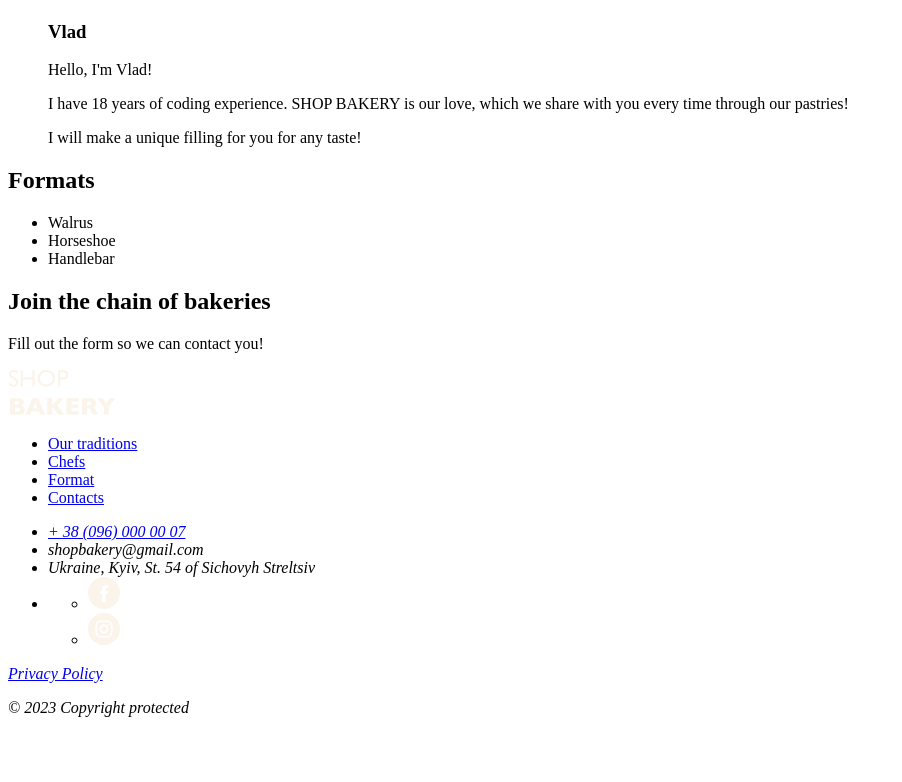
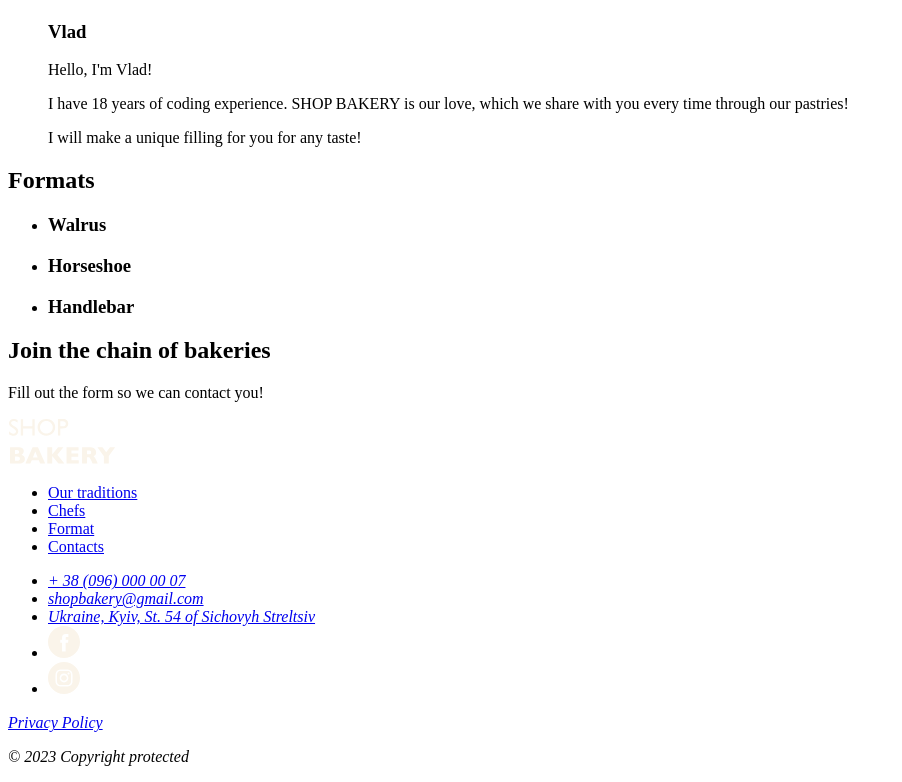
Before and after one commit to Atom-619k/P031, a plain HTML site: page index.html in a window 1280 px wide. Shown: the part 2546-3328 px from the top of the page, without its empty margins (0-902 px from the left). Before the commit the page ends 3279 px from the top, so only its background shows below. Drawn offline with Linux system fonts and the light colour scheme.

Commit message:
Change address list at the footer

```diff
--- a/index.html
+++ b/index.html
@@ -9,7 +9,7 @@
   <body>
     <header>
       <nav>
-        <a href="#">
+        <a href="/">
           <img src="./images/logo-shop-bakery.svg" alt="Shop bakery logo" />
         </a>
         <ul>
@@ -84,13 +84,13 @@
         <h2>Formats</h2>
         <ul>
           <li>
-            <article>Walrus</article>
+            <article><h3>Walrus</h3></article>
           </li>
           <li>
-            <article>Horseshoe</article>
+            <article><h3>Horseshoe</h3></article>
           </li>
           <li>
-            <article>Handlebar</article>
+            <article><h3>Handlebar</h3></article>
           </li>
         </ul>
       </section>
@@ -101,7 +101,7 @@
     </main>
     <footer>
       <nav>
-        <a href="#">
+        <a href="/">
           <img src="./images/logo-shop-bakery.svg" alt="Shop bakery logo" />
         </a>
         <ul>
@@ -113,19 +113,17 @@
       </nav>
       <address>
         <ul>
-          <li><a href="tel:+380960000007">+ 38 (096) 000 00 07</a></li>
           <li>
-            <a href="mailto:shopbakery@gmail.com"></a>shopbakery@gmail.com
+            <a href="tel:+380960000007"> + 38 (096) 000 00 07 </a>
           </li>
           <li>
-            <a
-              href="https://maps.app.goo.gl/kPWrN2uKC9tPQZvKA"
-              target="_blank"
-            ></a
-            >Ukraine, Kyiv, St. 54 of Sichovyh Streltsiv
+            <a href="mailto:shopbakery@gmail.com">shopbakery@gmail.com</a>
           </li>
           <li>
-            <ul>
+            <a href="https://maps.app.goo.gl/kPWrN2uKC9tPQZvKA" target="_blank">
+              Ukraine, Kyiv, St. 54 of Sichovyh Streltsiv
+            </a>
+          </li>
           <li>
             <a href="#" targer="_blank">
               <img
@@ -143,10 +141,8 @@
             </a>
           </li>
         </ul>
-          </li>
-        </ul>
         <a href="#" target="_blank">Privacy Policy</a>
-        <p>© 2023 Copyright protected</p>
+        <p>&copy; 2023 Copyright protected</p>
       </address>
     </footer>
   </body>
```
Lines whose indentation alone changed are shown as unchanged.
